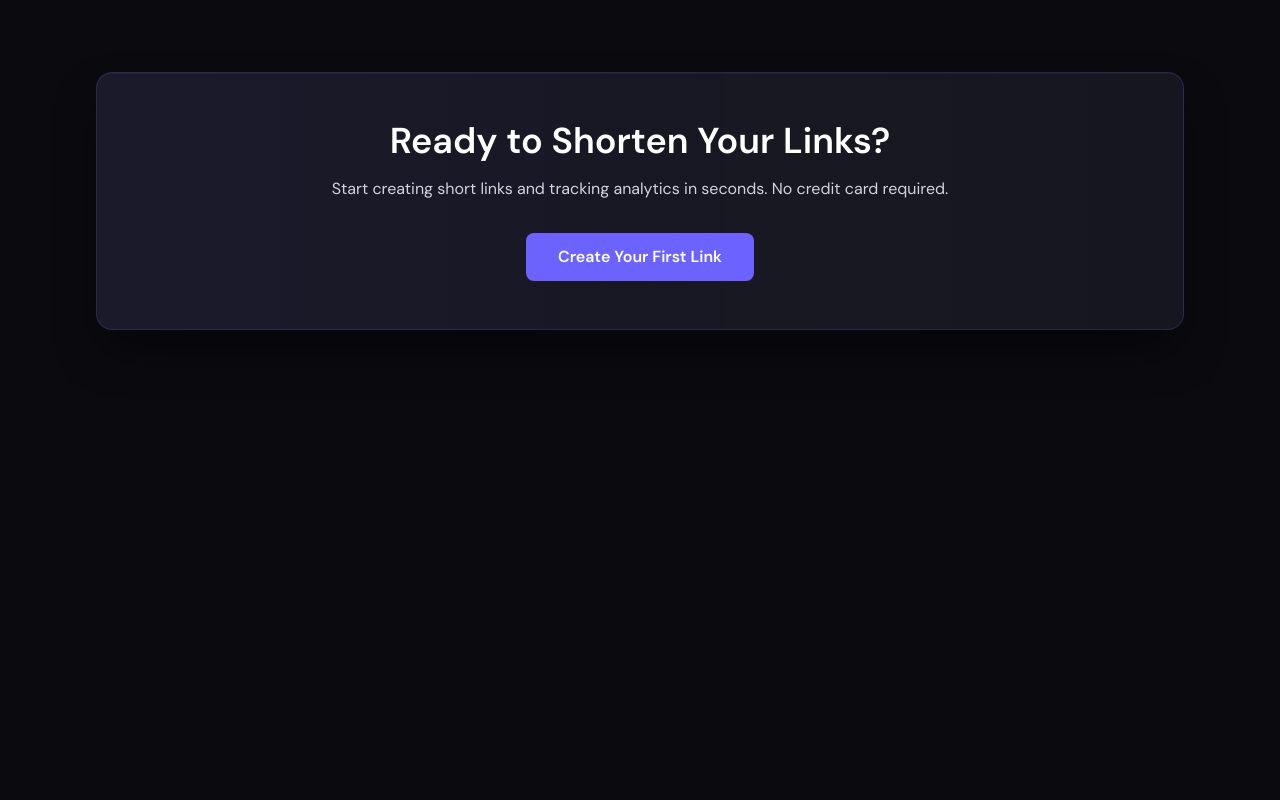
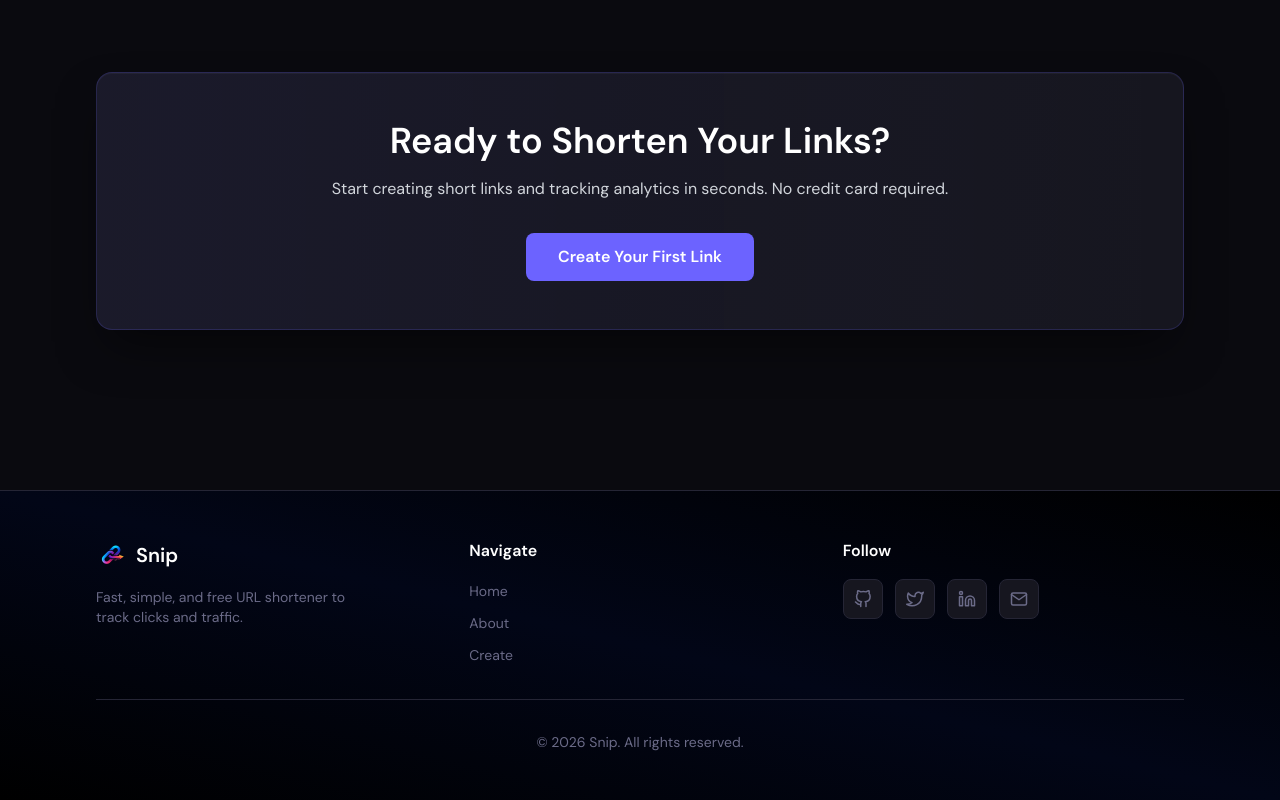
Before and after one commit to nitaidalal/url-shortener-app, a React (Vite) app in the folder frontend/: page /about in a window 1280 px wide. Shown: the part 2798-3598 px from the top of the page. Before the commit the page ends 3224 px from the top, so only its background shows below. Built offline with nearby package versions, Linux system fonts and the light colour scheme; no server answers.

Commit message:
feat: update SiteLayout to include Footer and improve layout structure

```diff
--- a/frontend/src/components/SiteLayout.jsx
+++ b/frontend/src/components/SiteLayout.jsx
@@ -1,13 +1,15 @@
 import { Outlet } from 'react-router-dom';
 import Navbar from './Navbar';
+import Footer from './Footer';
 
 export default function SiteLayout() {
   return (
-    <div className="min-h-screen bg-ink text-white">
+    <div className="min-h-screen bg-ink text-white flex flex-col">
       <Navbar />
-      <main className="mx-auto w-full max-w-6xl px-4 py-8 sm:px-6 lg:px-8">
+      <main className="mx-auto w-full max-w-6xl px-4 py-8 sm:px-6 lg:px-8 flex-grow">
         <Outlet />
       </main>
+      <Footer />
     </div>
   );
 }
```
